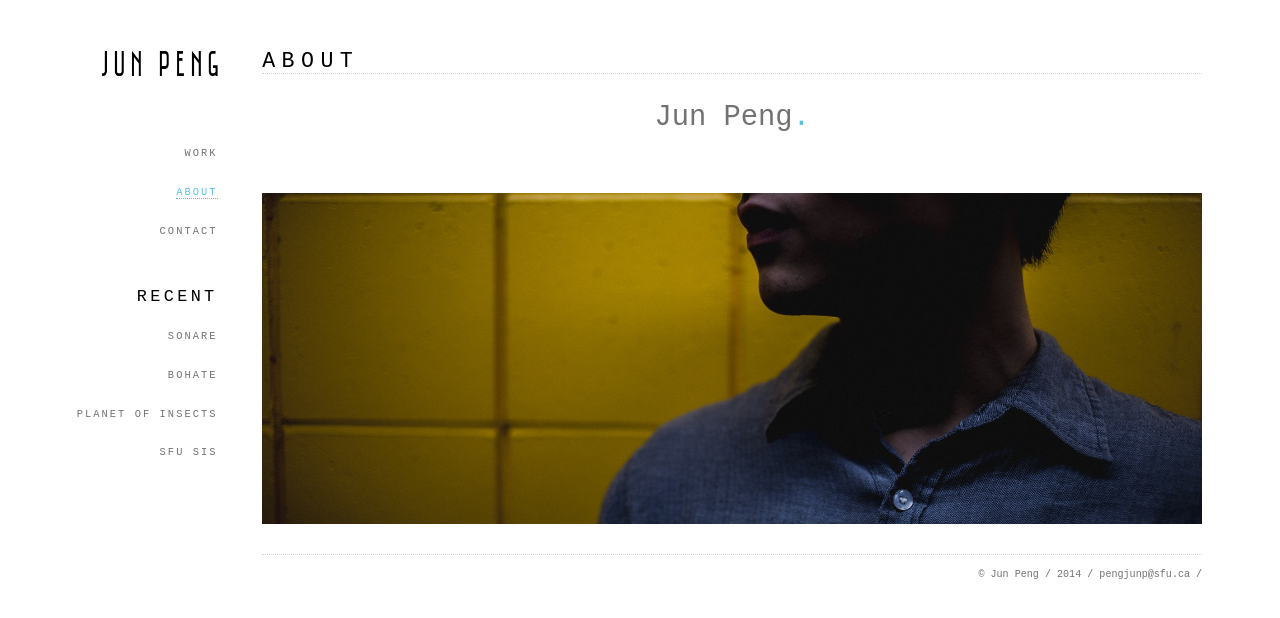
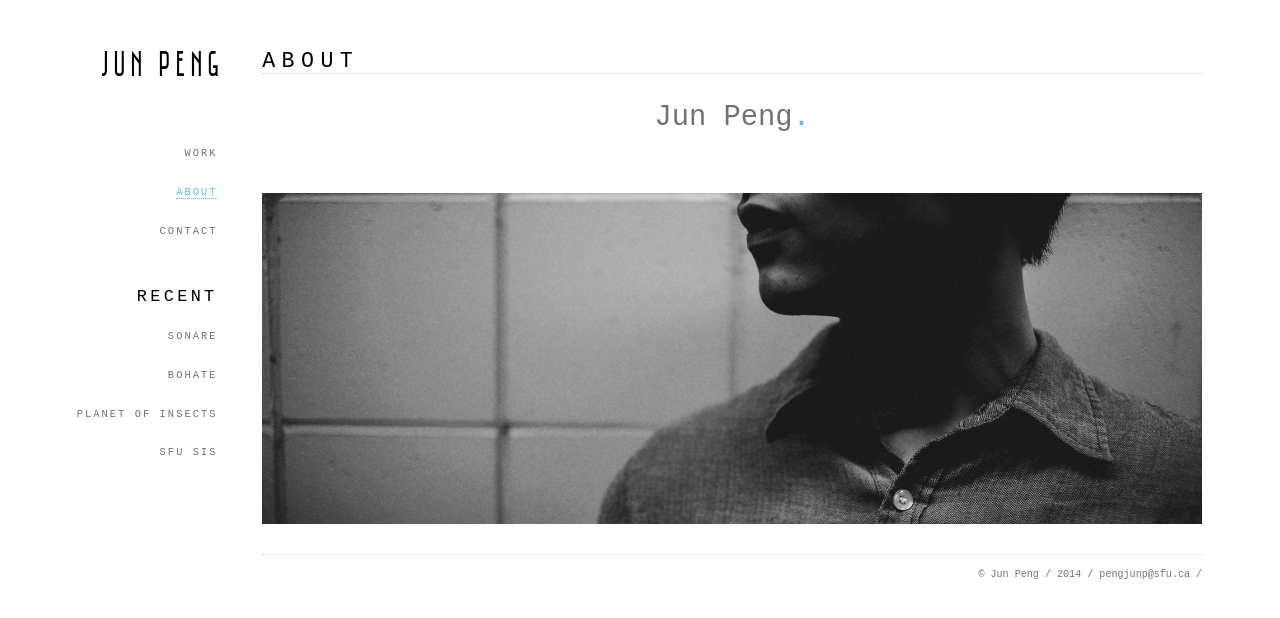
Before and after one commit to pj2009/pengjunp.github.io, a Jekyll site: the page built from about/index.html, in a window 1280 px wide. Shown: the top 618 px of the page. Built offline with Jekyll 4.4.1, drawn with Linux system fonts in a browser that asks for light colours; nearby versions of some CDN libraries; some web fonts are replaced.

Commit message:
update about page image

```diff
--- a/about/index.html
+++ b/about/index.html
@@ -11,7 +11,7 @@ type: about
 
 <div class="about-center">
 	<div class="project-overlay">
-		<img class="project-img-top" src="{{ site.url }}/images/01.jpg" alt>
+		<img class="project-img-top" src="{{ site.url }}/images/00.jpg" alt>
 		<img class="project-img-bottom" src="{{ site.url }}/images/01.jpg" alt>
 	</div>
 </div>
```
Also changed, not shown: images/00.jpg (added), 2 other files.
